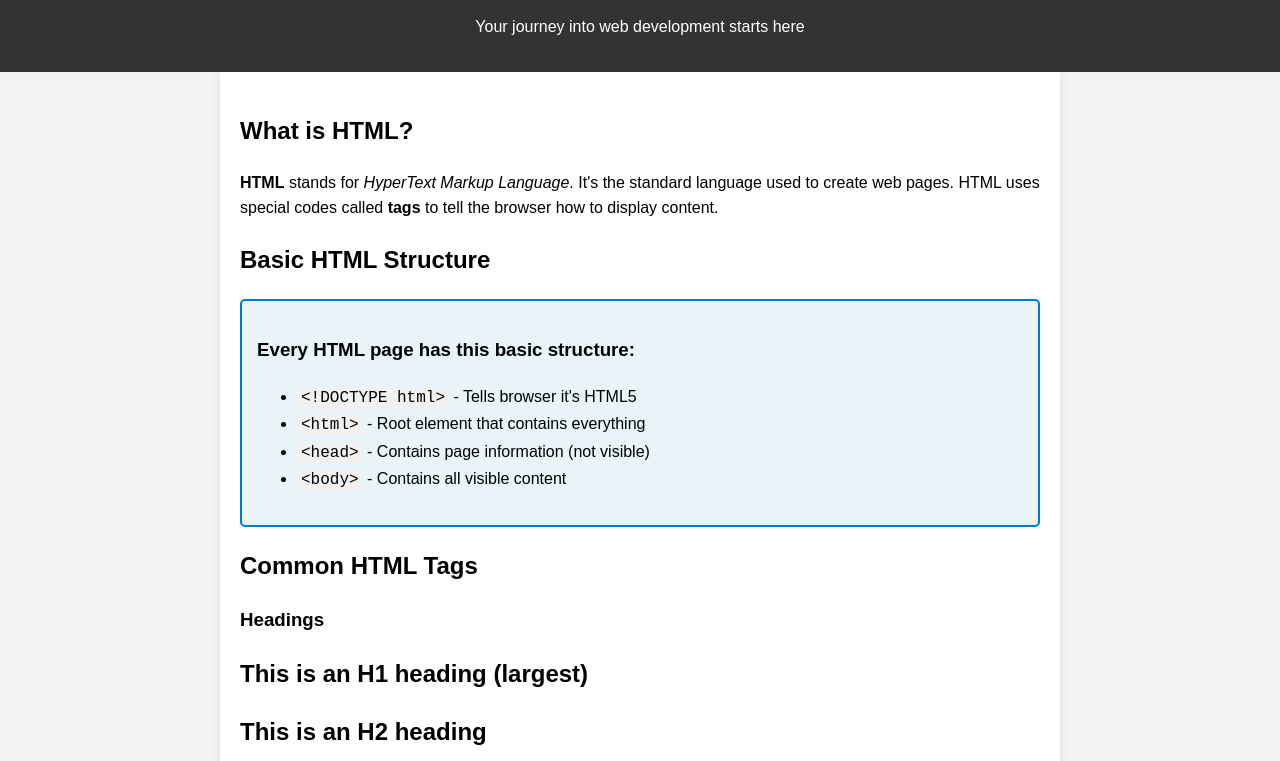
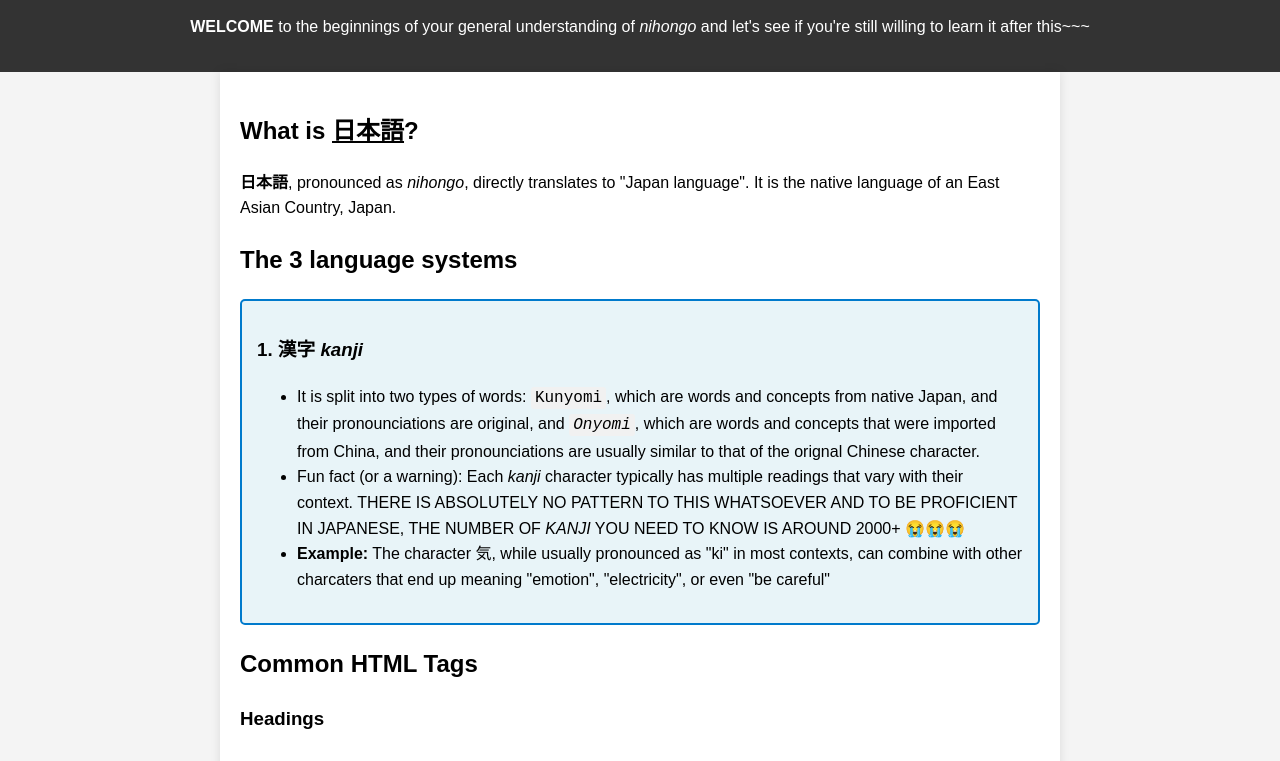
Before and after one commit to shaoern1/LAI-frontend-workshop, a plain HTML site: page test.html in a window 1280 px wide. Shown: the part 96-857 px from the top of the page. Drawn offline with Linux system fonts and the light colour scheme.

Commit message:
I have entirely changed the topic halfway :)

```diff
--- a/main.css
+++ b/main.css
@@ -4,6 +4,8 @@ body {
     line-height: 1.6;
     margin: 0;
     padding: 0;
+    word-break: break-word;
+    overflow-wrap: break-word;
     background-color: #f4f4f4;
 }
 
@@ -12,12 +14,16 @@ header, footer {
     color: white;
     text-align: center;
     padding: 1rem;
+    word-break: break-word;
+    overflow-wrap: break-word;
 }
 
 main {
     max-width: 800px;
     margin: 0 auto;
     padding: 20px;
+    word-break: break-word;
+    overflow-wrap: break-word;
     background-color: white;
     box-shadow: 0 0 10px rgba(0,0,0,0.1);
 }
@@ -26,6 +32,8 @@ main {
     background-color: #e8f4f8;
     border: 2px solid #007acc;
     padding: 15px;
+    word-break: break-word;
+    overflow-wrap: break-word;
     margin: 10px 0;
     border-radius: 5px;
 }
@@ -33,6 +41,8 @@ main {
 code {
     background-color: #f1f1f1;
     padding: 2px 4px;
+    word-break: break-word;
+    overflow-wrap: break-word;
     border-radius: 3px;
     font-family: 'Courier New', monospace;
 }
--- a/test.html
+++ b/test.html
@@ -5,27 +5,27 @@
   <!-- The lang attribute specifies the language of the page content -->
 
   <head>
+    <link rel="stylesheet" href="main.css" />
     <!-- The <head> section contains information about the page that isn't displayed -->
-    <meta charset="UTF-8">
+    <meta charset="UTF-8" />
     <!-- This meta tag sets the character encoding to UTF-8 (supports all characters) -->
 
-    <meta name="viewport" content="width=device-width, initial-scale=1.0">
+    <meta name="viewport" content="width=device-width, initial-scale=1.0" />
     <!-- This makes the page responsive on mobile devices -->
 
-    <title>Learn HTML Basics - Fun Tutorial</title>
+    <title>気をつけてください！</title>
     <!-- The title appears in the browser tab and search results -->
-
-
   </head>
-<link rel="stylesheet" href="main.css">
 
   <body>
     <!-- The <body> contains all the visible content of the webpage -->
 
     <header>
       <!-- Header section - appears at the top of every page -->
-        <h1>🌟 Welcome to HTML Basics! 🌟</h1>
-        <p>Your journey into web development starts here</p>
+      <h1>Japanese Knowlegde Crash Course (˶˃ ᵕ ˂˶) </h1>
+      <p><strong>WELCOME</strong> to the beginnings of your general
+        understanding of <em>nihongo</em> and let's see if you're
+        still willing to learn it after this~~~ </p>
     </header>
 
     <main>
@@ -33,31 +33,45 @@
 
       <section>
         <!-- Sections help organize content into logical groups -->
-            <h2>What is HTML?</h2>
+        <h2>What is <u>日本語</u>?</h2>
         <!-- h2 is a second-level heading (smaller than h1) -->
 
         <p>
           <!-- Paragraphs contain blocks of text -->
-                <strong>HTML</strong> stands for <em>HyperText Markup Language</em>.
-                It's the standard language used to create web pages. HTML uses special codes
-                called <strong>tags</strong> to tell the browser how to display content.
+          <strong>日本語</strong>, pronounced as <em>nihongo</em>,
+          directly translates to "Japan language". It is the native
+          language of an East Asian Country, Japan.
         </p>
         <!-- <strong> makes text bold, <em> makes text italic -->
       </section>
 
       <section>
-            <h2>Basic HTML Structure</h2>
+        <h2><strong>The 3 language systems</strong></h2>
 
         <div class="example-box">
           <!-- <div> is a container element used to group other elements -->
-                <h3>Every HTML page has this basic structure:</h3>
+          <h3>1. 漢字 <em>kanji</em></h3>
 
           <ul>
             <!-- <ul> creates an unordered (bulleted) list -->
-                    <li><code>&lt;!DOCTYPE html&gt;</code> - Tells browser it's HTML5</li>
-                    <li><code>&lt;html&gt;</code> - Root element that contains everything</li>
-                    <li><code>&lt;head&gt;</code> - Contains page information (not visible)</li>
-                    <li><code>&lt;body&gt;</code> - Contains all visible content</li>
+            <li>
+              It is split into two types of words: <code>Kunyomi</code>, which are words
+              and concepts from native Japan, and their pronounciations are original, and
+              <code><em>Onyomi</em></code>, which are words and concepts that were imported
+              from China, and their pronounciations are usually similar to that of the orignal Chinese character.
+            </li>
+            <li>
+              Fun fact (or a warning): Each <em>kanji</em> character typically has multiple readings
+              that vary with their context. THERE IS ABSOLUTELY NO PATTERN TO THIS WHATSOEVER AND TO
+              BE PROFICIENT IN JAPANESE, THE NUMBER OF <EM>KANJI</EM> YOU NEED TO KNOW IS AROUND 2000+
+              😭😭😭
+            </li>
+            <li>
+                <strong>Example:</strong> The character 気, while usually pronounced as "ki"
+                in most contexts, can combine with other charcaters that end up meaning "emotion",
+                "electricity", or even "be careful"
+            </li>
+
             <!-- Each <li> is a list item -->
           </ul>
         </div>
@@ -76,8 +90,14 @@
         <h6>This is an H6 heading (smallest)</h6>
 
         <h3>Text Formatting</h3>
-            <p>You can make text <strong>bold</strong>, <em>italic</em>, or <u>underlined</u>.</p>
-            <p>You can also create <sup>superscript</sup> and <sub>subscript</sub> text.</p>
+        <p>
+          You can make text <strong>bold</strong>, <em>italic</em>, or
+          <u>underlined</u>.
+        </p>
+        <p>
+          You can also create <sup>superscript</sup> and
+          <sub>subscript</sub> text.
+        </p>
 
         <h3>Lists</h3>
 
@@ -99,20 +119,28 @@
         <h3>Links and Images</h3>
 
         <p>
-                Here's a link to <a href="https://www.w3schools.com/html/" target="_blank">W3Schools HTML Tutorial</a>
+          Here's a link to
+          <a href="https://www.w3schools.com/html/" target="_blank"
+            >W3Schools HTML Tutorial</a
+          >
           <!-- <a> creates links. href is the destination, target="_blank" opens in new tab -->
         </p>
 
         <p>Here's an example image:</p>
-            <img src="assets/img/favicon-32x32.png"
+        <img
+          src="assets/img/favicon-32x32.png"
           alt="HTML Logo placeholder"
           width="32"
-                 height="32">
+          height="32"
+        />
         <!-- <img> displays images. src is the image location, alt describes the image -->
 
         <h3>Tables</h3>
 
-            <table border="1" style="border-collapse: collapse; width: 100%; margin: 10px 0;">
+        <table
+          border="1"
+          style="border-collapse: collapse; width: 100%; margin: 10px 0"
+        >
           <!-- <table> creates a table structure -->
           <thead>
             <!-- <thead> contains table header rows -->
@@ -158,8 +186,10 @@
             <li>Add a link to your favorite website</li>
           </ol>
 
-                <p><strong>Remember:</strong> Every opening tag needs a closing tag!
-                   For example: <code>&lt;p&gt;content&lt;/p&gt;</code></p>
+          <p>
+            <strong>Remember:</strong> Every opening tag needs a closing tag!
+            For example: <code>&lt;p&gt;content&lt;/p&gt;</code>
+          </p>
         </div>
       </section>
 
@@ -167,9 +197,17 @@
         <h2>Key Things to Remember</h2>
 
         <ul>
-                <li>HTML tags are surrounded by angle brackets: <code>&lt; &gt;</code></li>
-                <li>Most tags come in pairs: opening <code>&lt;tag&gt;</code> and closing <code>&lt;/tag&gt;</code></li>
-                <li>Some tags are self-closing: <code>&lt;img&gt;</code>, <code>&lt;br&gt;</code></li>
+          <li>
+            HTML tags are surrounded by angle brackets: <code>&lt; &gt;</code>
+          </li>
+          <li>
+            Most tags come in pairs: opening <code>&lt;tag&gt;</code> and
+            closing <code>&lt;/tag&gt;</code>
+          </li>
+          <li>
+            Some tags are self-closing: <code>&lt;img&gt;</code>,
+            <code>&lt;br&gt;</code>
+          </li>
           <li>Proper indentation makes code easier to read</li>
           <li>Always include alt text for images for accessibility</li>
           <li>Test your HTML in a web browser to see how it looks</li>
@@ -179,15 +217,17 @@
 
     <footer>
       <!-- Footer section - appears at the bottom of every page -->
-        <p>&copy; 2025 HTML Learning Tutorial | Keep practicing and have fun coding! 🚀</p>
+      <p>
+        &copy; 2025 HTML Learning Tutorial | Keep practicing and have fun
+        coding! 🚀
+      </p>
       <p>
         <small>
           <!-- <small> is used for fine print or less important information -->
-                Remember: The best way to learn HTML is by practicing.
-                Try changing this code and see what happens!
+          Remember: The best way to learn HTML is by practicing. Try changing
+          this code and see what happens!
         </small>
       </p>
     </footer>
-
   </body>
 </html>
```
Lines whose indentation alone changed are shown as unchanged.
